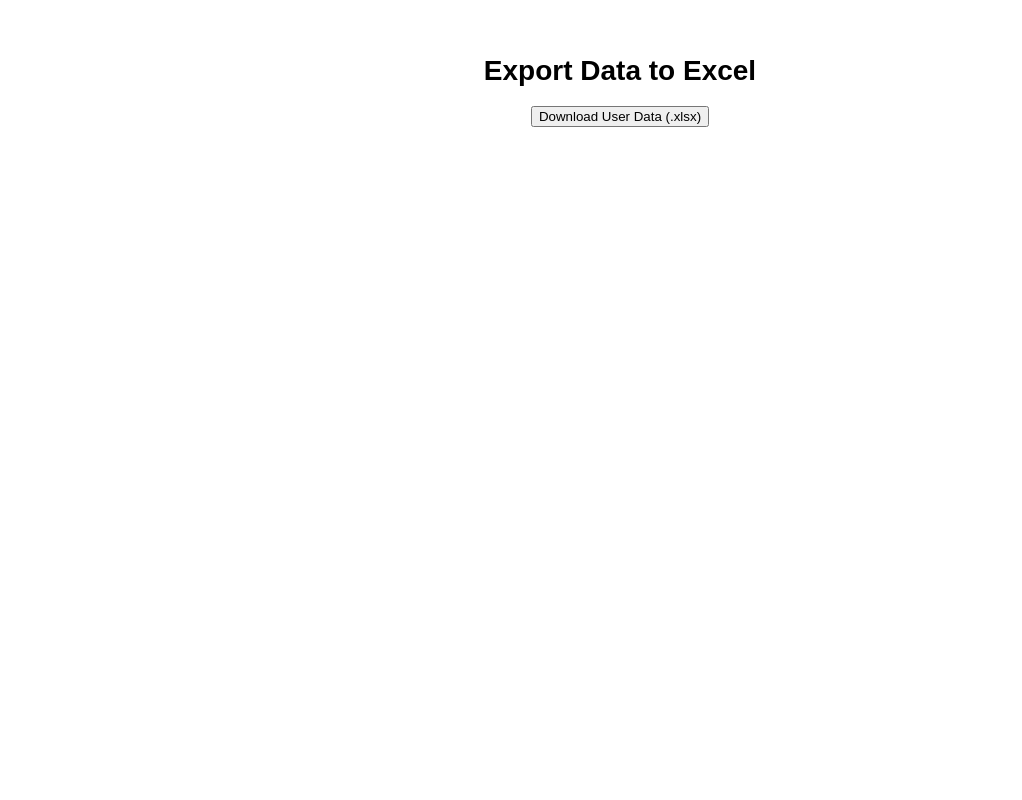
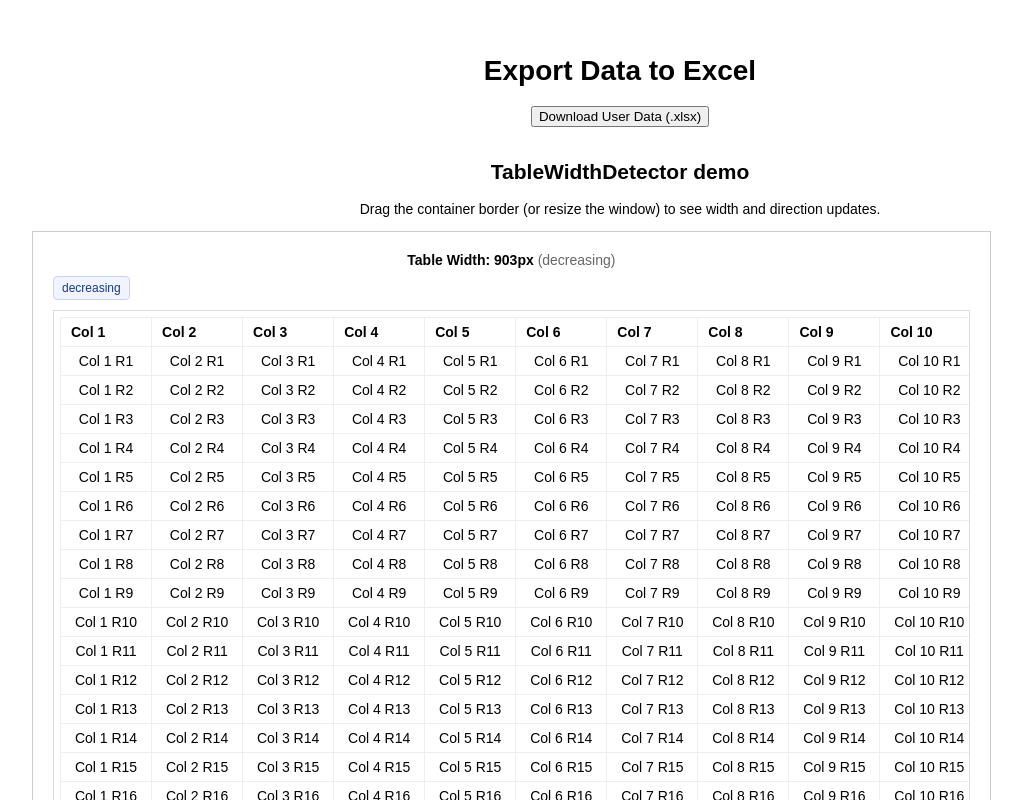
Before and after one commit to shvets/react-vite-jest, a React (Vite) app: page / in a window 1280 px wide. Shown: the top 800 px of the page, without its empty margins (20-1042 px from the left). Built offline with nearby package versions, Linux system fonts and the light colour scheme.

Commit message:
add component

```diff
--- a/src/App.tsx
+++ b/src/App.tsx
@@ -8,6 +8,7 @@ import './App.css'
 import React, {useState} from "react";
 import {Suggestion} from "../components/suggestion.ts";
 import DownloadExcelButton from "@/DownloadExcelButton.tsx";
+import TableWidthDetector from './components/TableWidthDetector';
 
 const generateMockData = () => {
   const fruits = ['Apple', 'Banana', 'Orange', 'Mango', 'Pear', 'Grape', 'Kiwi', 'Lemon',
@@ -67,6 +68,10 @@ function App() {
     []
   )
 
+  const handleChange = (payload: { width: number | null; direction: 'increasing' | 'decreasing' | 'same' | null }) => {
+    console.log('Table size changed:', payload);
+  };
+
   return (
     <>
       {/*<div>*/}
@@ -117,6 +122,16 @@ function App() {
         )}
       </div>
 
+      <div style={{ padding: 16 }}>
+        <h2>TableWidthDetector demo</h2>
+        <p>Drag the container border (or resize the window) to see width and direction updates.</p>
+
+        {/* wrapper is resizable in supporting browsers; TableWidthDetector also supports scrolling */}
+        <div style={{ width: '80%', maxWidth: '100%', resize: 'horizontal', overflow: 'auto', border: '1px solid #ccc', padding: 8 }}>
+          <TableWidthDetector columnsCount={16} rowsCount={100} onChange={handleChange} />
+        </div>
+      </div>
+
     </>
   );
 }
--- /dev/null
+++ b/src/components/TableWidthDetector.css
@@ -0,0 +1,77 @@
+.table-width-detector {
+  font-family: sans-serif;
+  margin: 12px;
+  position: relative;
+}
+
+.detector-header {
+  margin-bottom: 8px;
+  font-size: 14px;
+}
+
+.label-container {
+  position: relative;
+  height: 28px; /* reserve space for the floating label */
+  margin-bottom: 6px;
+}
+
+/* label base */
+.direction-label {
+  position: absolute;
+  top: 0;
+  padding: 4px 8px;
+  background: #f0f4ff;
+  border: 1px solid #c7d3ff;
+  border-radius: 4px;
+  font-size: 12px;
+  color: #1a3a8a;
+  transition: left 180ms ease, right 180ms ease, transform 180ms ease;
+  white-space: nowrap;
+}
+
+/* left, center, right positions */
+.direction-label.left {
+  left: 8px;
+  transform: none;
+}
+
+.direction-label.center {
+  left: 50%;
+  transform: translateX(-50%);
+}
+
+.direction-label.right {
+  right: 8px;
+  left: auto;
+  transform: none;
+}
+
+/* table wrapper and table styles (existing) */
+.table-scroll-wrapper {
+  overflow: auto; /* allow horizontal resize/scroll */
+  border: 1px solid #ddd;
+  padding: 6px;
+  resize: horizontal; /* allows manual resizing in some browsers */
+  max-width: 100%;
+}
+
+.detector-table {
+  border-collapse: collapse;
+  width: 100%;
+  min-width: 800px; /* ensure initial table is wide */
+}
+
+.detector-table th,
+.detector-table td {
+  padding: 6px 10px;
+  border: 1px solid #eee;
+  white-space: nowrap;
+}
+
+.detector-direction {
+  color: #666;
+}
+
+.detector-value {
+  font-weight: 600;
+}
--- /dev/null
+++ b/src/components/TableWidthDetector.tsx
@@ -0,0 +1,133 @@
+import React, { useEffect, useMemo, useRef } from 'react';
+import { useSizeChange, SizeDirection } from './useSizeChange';
+import './TableWidthDetector.css';
+
+type Row = Record<string, string | number | boolean>;
+
+export interface TableWidthDetectorProps {
+  onChange?: (payload: { width: number | null; direction: SizeDirection }) => void;
+  className?: string;
+  // optional: allow custom column/row counts; defaults produce a big table
+  columnsCount?: number;
+  rowsCount?: number;
+}
+
+export default function TableWidthDetector({
+  onChange,
+  className,
+  columnsCount = 12,
+  rowsCount = 50,
+}: TableWidthDetectorProps) {
+  const wrapperRef = useRef<HTMLDivElement | null>(null);
+  const { width, direction } = useSizeChange<HTMLDivElement>(wrapperRef);
+
+  useEffect(() => {
+    if (onChange) onChange({ width, direction });
+
+    const element = document.getElementById('direction-label');
+
+    //   const labelStyle: React.CSSProperties =
+    //     direction === 'increasing'
+    //       ? { right: `${baseOffsetPx}px`, left: 'auto', transform: 'none' }
+    //       : direction === 'decreasing'
+    //       ? { left: `${baseOffsetPx}px`, transform: 'none' }
+    //       : { left: '50%', transform: 'translateX(-50%)' };
+    if (direction === 'increasing') {
+      console.log('Table width is increasing', element);
+
+      if (element) {
+        element.style.right = '0';
+        element.style.left = 'auto'
+        element.style.transform = 'none';
+      }
+      //element?.style?.right = '8px';
+    } else if (direction === 'decreasing') {
+      console.log('Table width is decreasing');
+      if (element) {
+        element.style.left = '0';
+        element.style.transform = 'none';
+      }
+    }
+    else {
+      if (element) {
+        element.style.left = '50%';
+        element.style.transform = 'translateX(-50%)';
+      }
+    }
+  }, [width, direction, onChange]);
+
+  // generate column headers and rows (stable across renders)
+  const { columns, rows } = useMemo(() => {
+    const cols = Array.from({ length: columnsCount }, (_, i) => `Col ${i + 1}`);
+    const rws: Row[] = Array.from({ length: rowsCount }, (_, r) => {
+      const obj: Row = {};
+      cols.forEach((c) => {
+        obj[c] = `${c} R${r + 1}`;
+      });
+      obj['Number'] = r + 1;
+      obj['Active'] = (r % 3) === 0;
+      return obj;
+    });
+    if (!cols.includes('Number')) cols.push('Number');
+    if (!cols.includes('Active')) cols.push('Active');
+    return { columns: cols, rows: rws };
+  }, [columnsCount, rowsCount]);
+
+  // compute inline style for the floating label so tests can inspect computed style
+  const labelId = 'direction-label';
+  const labelTestId = 'direction-label-testid';
+  // const baseOffsetPx = 8;
+
+  // const labelStyle: React.CSSProperties =
+  //   direction === 'increasing'
+  //     ? { right: `${baseOffsetPx}px`, left: 'auto', transform: 'none' }
+  //     : direction === 'decreasing'
+  //     ? { left: `${baseOffsetPx}px`, transform: 'none' }
+  //     : { left: '50%', transform: 'translateX(-50%)' };
+
+  return (
+    <div className={`table-width-detector ${className || ''}`}>
+      <div className="detector-header">
+        <strong>Table Width:</strong>{' '}
+        <span className="detector-value">{width === null ? 'n/a' : `${width}px`}</span>{' '}
+        {direction ? <span className="detector-direction">({direction})</span> : null}
+      </div>
+
+      {/* floating label container (the hook observes this wrapper) */}
+      <div className="label-container" aria-hidden>
+        {/* id + data-testid added so tests can find the element via document.getElementById or getByTestId */}
+        <div
+          id={labelId}
+          data-testid={labelTestId}
+          className="direction-label"
+          // style={labelStyle}
+        >
+          {direction ?? '—'}
+        </div>
+      </div>
+
+      <div className="table-scroll-wrapper" ref={wrapperRef}>
+        <table className="detector-table" role="table">
+          <thead>
+            <tr>
+              {columns.map((c) => (
+                <th key={c} style={{ textAlign: 'left' }}>
+                  {c}
+                </th>
+              ))}
+            </tr>
+          </thead>
+          <tbody>
+            {rows.map((row, rIdx) => (
+              <tr key={rIdx}>
+                {columns.map((col) => (
+                  <td key={col + rIdx}>{String(row[col] ?? '')}</td>
+                ))}
+              </tr>
+            ))}
+          </tbody>
+        </table>
+      </div>
+    </div>
+  );
+}
--- /dev/null
+++ b/src/components/useSizeChange.ts
@@ -0,0 +1,47 @@
+import { useEffect, useRef, useState } from 'react';
+import type React from 'react';
+
+export type SizeDirection = 'increasing' | 'decreasing' | 'same' | null;
+
+export function useSizeChange<T extends HTMLElement>(ref: React.RefObject<T>) {
+  const prevWidthRef = useRef<number | null>(null);
+  const [width, setWidth] = useState<number | null>(null);
+  const [direction, setDirection] = useState<SizeDirection>(null);
+
+  useEffect(() => {
+    const el = ref.current;
+    if (!el || typeof ResizeObserver === 'undefined') return;
+
+    // set initial width immediately
+    const initialRect = el.getBoundingClientRect();
+    const initialWidth = Math.round(initialRect.width);
+    prevWidthRef.current = initialWidth;
+    setWidth(initialWidth);
+    setDirection(null);
+
+    const ro = new ResizeObserver((entries) => {
+      const entry = entries[0];
+      const newWidth = Math.round(entry.contentRect.width);
+      const prev = prevWidthRef.current;
+
+      if (prev == null) {
+        setDirection(null);
+      } else if (newWidth > prev) {
+        setDirection('increasing');
+      } else if (newWidth < prev) {
+        setDirection('decreasing');
+      } else {
+        setDirection('same');
+      }
+
+      prevWidthRef.current = newWidth;
+      setWidth(newWidth);
+    });
+
+    ro.observe(el);
+    return () => ro.disconnect();
+    // re-run when the observed element becomes available/changes
+  }, [ref.current]);
+
+  return { width, direction };
+}
```
